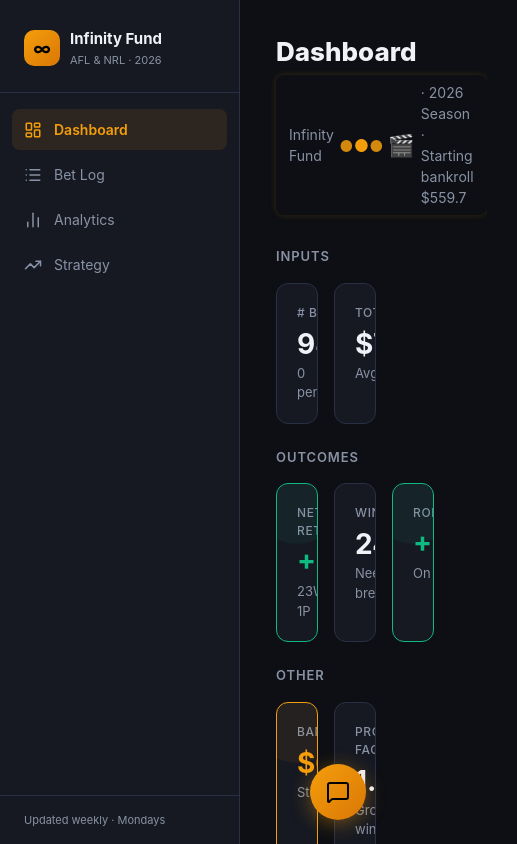
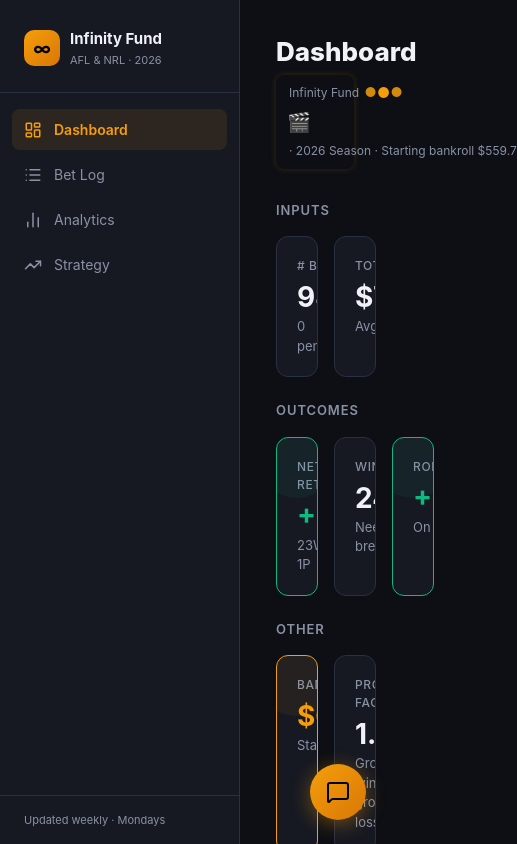
Before and after one commit to BennetMC2/infinityfund, a Next.js app: page / in a window 390 px wide. Shown: the top 844 px of the page, 517 px wide, since content can reach past the window. Built offline with nearby package versions, Linux system fonts and the light colour scheme.

Commit message:
Make easter egg and modal mobile-friendly with responsive sizing

```diff
--- a/app/DashboardClient.tsx
+++ b/app/DashboardClient.tsx
@@ -77,38 +77,41 @@ export default function DashboardClient({ stats, equityCurve, recentBets, config
         </h1>
         <div
           style={{
-            fontSize: "14px",
+            fontSize: "clamp(12px, 3vw, 14px)",
             color: hoverHeader ? "var(--accent)" : "var(--text-secondary)",
             marginTop: "4px",
             cursor: "pointer",
             display: "flex",
             alignItems: "center",
-            gap: "8px",
-            width: "fit-content",
-            padding: "6px 12px",
+            gap: "clamp(4px, 2vw, 8px)",
+            width: "100%",
+            maxWidth: "fit-content",
+            padding: "8px 12px",
             borderRadius: "8px",
             transition: "all 0.2s ease",
             background: hoverHeader ? "var(--surface)" : "transparent",
             position: "relative",
             animation: "glow 2.5s ease-in-out infinite",
             border: hoverHeader ? "1px solid var(--accent)" : "1px solid transparent",
+            flexWrap: "wrap",
+            minHeight: "44px",
           }}
           onMouseEnter={() => setHoverHeader(true)}
           onMouseLeave={() => setHoverHeader(false)}
           onClick={() => setShowMemes(true)}
         >
-          <span style={{ display: "flex", alignItems: "center", gap: "6px", animation: hoverHeader ? "wiggle 0.5s ease-in-out infinite" : "none" }}>
+          <span style={{ display: "flex", alignItems: "center", gap: "6px", animation: hoverHeader ? "wiggle 0.5s ease-in-out infinite" : "none", whiteSpace: "nowrap" }}>
             {config.fundName}
-            <span style={{ display: "flex", gap: "2px", fontSize: "14px" }}>
+            <span style={{ display: "flex", gap: "2px", fontSize: "clamp(12px, 3vw, 14px)" }}>
               <span style={{ animation: "pulse-dot 1.2s ease-in-out infinite", animationDelay: "0s", color: "var(--accent)" }}>●</span>
               <span style={{ animation: "pulse-dot 1.2s ease-in-out infinite", animationDelay: "0.2s", color: "var(--accent)" }}>●</span>
               <span style={{ animation: "pulse-dot 1.2s ease-in-out infinite", animationDelay: "0.4s", color: "var(--accent)" }}>●</span>
             </span>
           </span>
-          <span style={{ fontSize: "18px", animation: "pulse-dot 1.5s ease-in-out infinite" }}>
+          <span style={{ fontSize: "clamp(16px, 4vw, 18px)", animation: "pulse-dot 1.5s ease-in-out infinite" }}>
             🎬
           </span>
-          <span>· {config.season} Season · Starting bankroll ${config.startingBankroll.toLocaleString("en-AU")}</span>
+          <span style={{ whiteSpace: "nowrap" }}>· {config.season} Season · Starting bankroll ${config.startingBankroll.toLocaleString("en-AU")}</span>
         </div>
       </div>
 
--- a/components/MemeModal.tsx
+++ b/components/MemeModal.tsx
@@ -28,7 +28,7 @@ export default function MemeModal({ isOpen, onClose }: MemeModalProps) {
         alignItems: "center",
         justifyContent: "center",
         zIndex: 9999,
-        padding: "20px",
+        padding: "clamp(12px, 4vw, 20px)",
       }}
       onClick={onClose}
     >
@@ -37,7 +37,7 @@ export default function MemeModal({ isOpen, onClose }: MemeModalProps) {
           background: "var(--surface)",
           border: "1px solid var(--border)",
           borderRadius: "12px",
-          padding: "24px",
+          padding: "clamp(16px, 5vw, 24px)",
           maxWidth: "800px",
           maxHeight: "90vh",
           overflowY: "auto",
@@ -45,8 +45,8 @@ export default function MemeModal({ isOpen, onClose }: MemeModalProps) {
         }}
         onClick={(e) => e.stopPropagation()}
       >
-        <div style={{ display: "flex", justifyContent: "space-between", alignItems: "center", marginBottom: "24px" }}>
-          <h2 style={{ margin: 0, fontSize: "20px", fontWeight: 700, color: "var(--text-primary)" }}>
+        <div style={{ display: "flex", justifyContent: "space-between", alignItems: "center", marginBottom: "clamp(16px, 4vw, 24px)" }}>
+          <h2 style={{ margin: 0, fontSize: "clamp(16px, 5vw, 20px)", fontWeight: 700, color: "var(--text-primary)" }}>
             🎬 Premium Content
           </h2>
           <button
@@ -54,27 +54,32 @@ export default function MemeModal({ isOpen, onClose }: MemeModalProps) {
             style={{
               background: "none",
               border: "none",
-              fontSize: "24px",
+              fontSize: "clamp(20px, 5vw, 28px)",
               cursor: "pointer",
               color: "var(--text-secondary)",
-              padding: 0,
+              padding: "4px 8px",
+              minWidth: "44px",
+              minHeight: "44px",
+              display: "flex",
+              alignItems: "center",
+              justifyContent: "center",
             }}
           >
             ✕
           </button>
         </div>
 
-        <div style={{ display: "grid", gridTemplateColumns: "1fr", gap: "24px" }}>
+        <div style={{ display: "grid", gridTemplateColumns: "1fr", gap: "clamp(16px, 5vw, 24px)" }}>
           {MEME_VIDEOS.map((video) => (
-            <div key={video.id}>
+            <div key={video.id} style={{ aspectRatio: "16 / 9" }}>
               <iframe
                 width="100%"
-                height="400"
+                height="100%"
                 src={`https://www.youtube.com/embed/${video.id}`}
                 frameBorder="0"
                 allow="accelerometer; autoplay; clipboard-write; encrypted-media; gyroscope; picture-in-picture"
                 allowFullScreen
-                style={{ borderRadius: "8px" }}
+                style={{ borderRadius: "8px", display: "block" }}
               />
             </div>
           ))}
```
